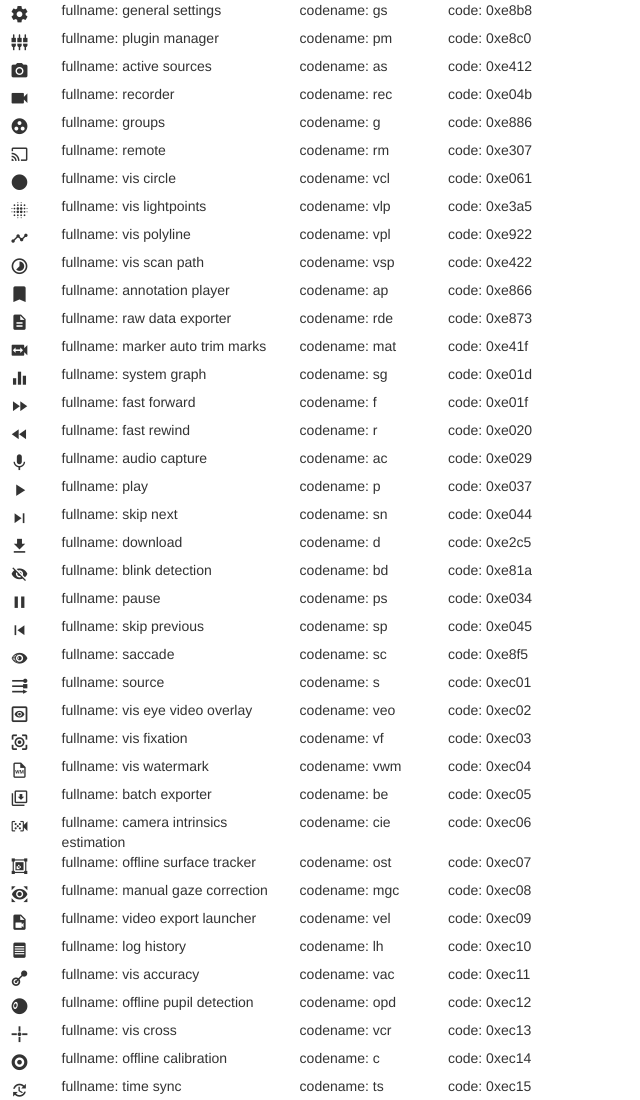
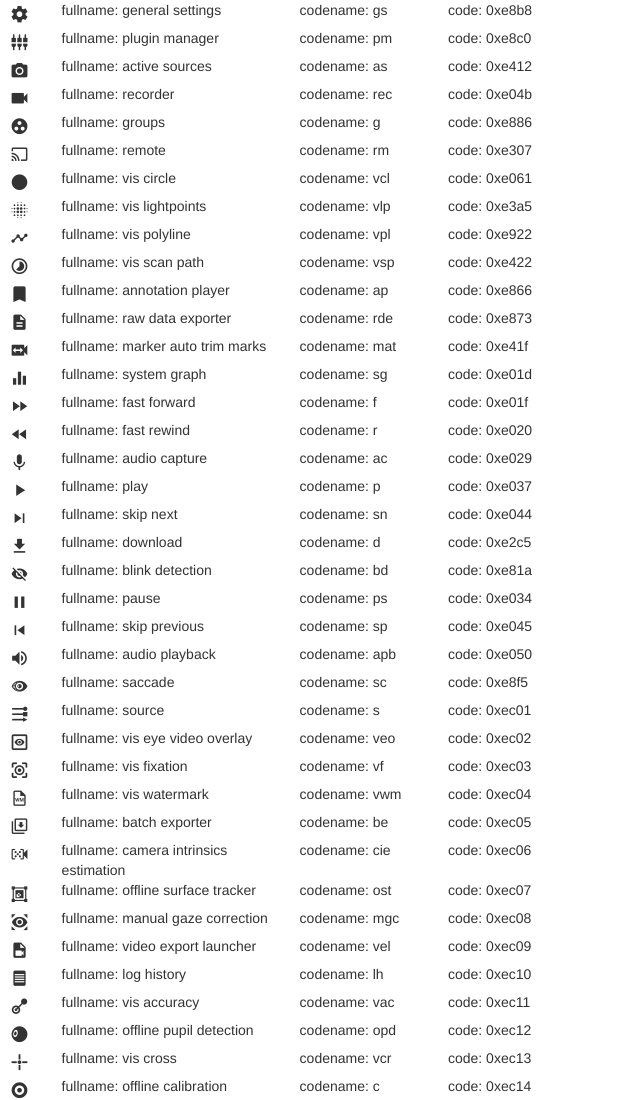
Before and after one commit to pupil-labs/pupil-icon-font, a website: page index.html in a window 1280 px wide. Shown: the top 1100 px of the page, without its empty margins (0-640 px from the left). Drawn offline with Linux system fonts and the light colour scheme.

Commit message:
update icon font and index

```diff
--- a/index.html
+++ b/index.html
@@ -170,6 +170,11 @@
         <span class="i-codename">codename: sp</span>
         <span class="i-code">code: 0xe045</span>
       </div><div class="flex">
+        <i class="pupil-icon apb">&#xe050;</i>
+        <span class="i-fullname">fullname: audio playback</span>
+        <span class="i-codename">codename: apb</span>
+        <span class="i-code">code: 0xe050</span>
+      </div><div class="flex">
         <i class="pupil-icon sc">&#xe8f5;</i>
         <span class="i-fullname">fullname: saccade</span>
         <span class="i-codename">codename: sc</span>
```
Also changed, not shown: server_config.js (+9 -0 lines), font/pupil_icons.ttf, 1 other file.
